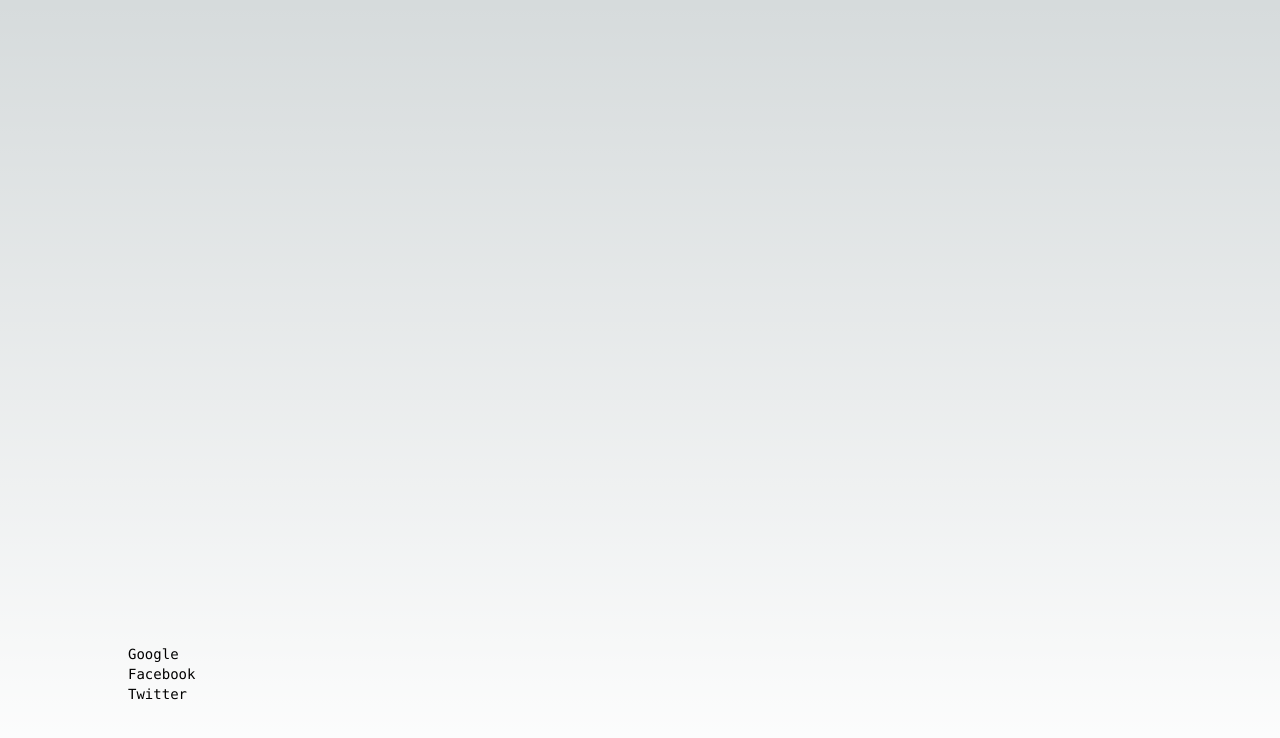
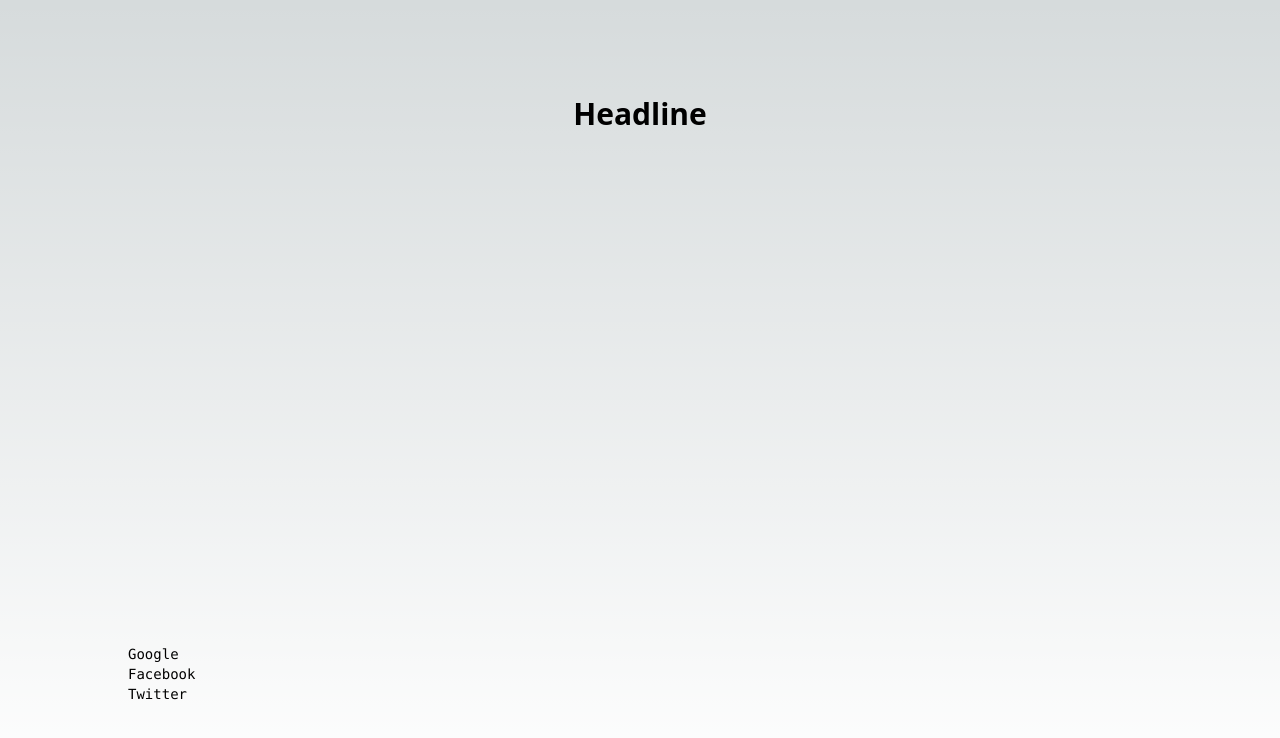
Before and after one commit to 29Kumait/next_15, a Next.js app: page / in a window 1280 px wide. Shown: the top 738 px of the page. Built offline with nearby package versions, Linux system fonts and the light colour scheme.

Commit message:
feat: Add Head component for displaying a header

```diff
--- a/src/app/page.tsx
+++ b/src/app/page.tsx
@@ -1,10 +1,12 @@
 import List from "../components/List";
 import data from "../data.json";
+import Head from "../components/Head";
 
 export default function Home() {
   return (
     <main className="flex min-h-screen flex-col items-center justify-between p-24">
-      <div className="z-10 w-full max-w-5xl items-center justify-between font-mono text-sm lg:flex">
+      <div className="z-10 w-full max-w-5xl flex items-center justify-center font-bold text-3xl">
+        <Head />
       </div>
       <div className="z-10 w-full max-w-5xl items-center justify-between font-mono text-sm lg:flex">
         <List listObj={data} />
--- /dev/null
+++ b/src/components/Head.tsx
@@ -0,0 +1,10 @@
+import React from 'react';
+
+const Head = () => {
+    return (
+        <header>
+            <h1>Headline</h1>
+        </header>
+    );
+};
+export default Head;
```
